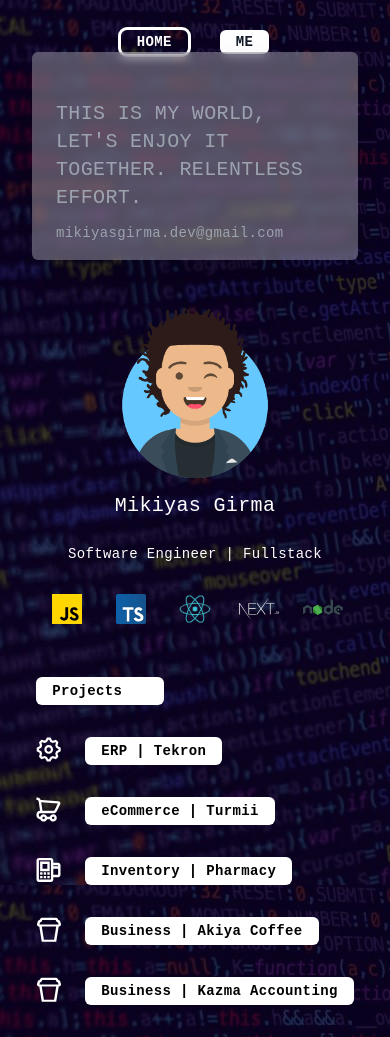
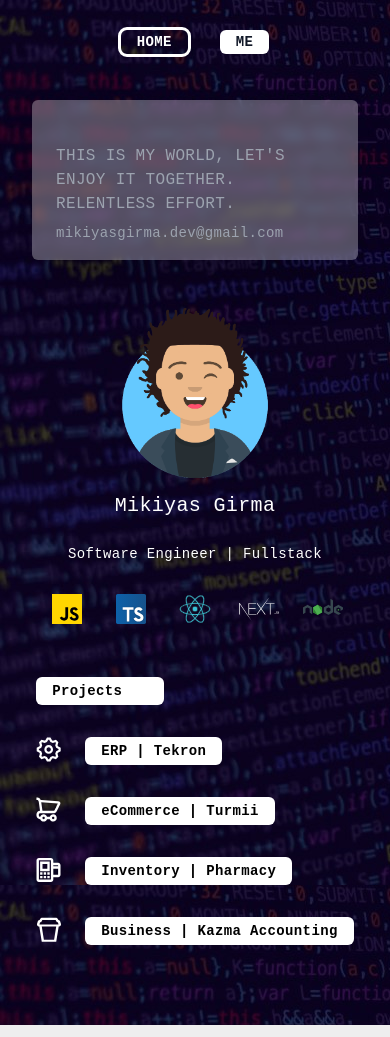
Before and after one commit to mikiyasgirma/Portfolio, a Next.js app: page / in a window 390 px wide. Built offline with nearby package versions, Linux system fonts and the light colour scheme.

Commit message:
fix: mobile homepage layout fixed

```diff
--- a/data/projects.js
+++ b/data/projects.js
@@ -187,50 +187,50 @@ const projects = [
       },
     ],
   },
-  {
-    title: "Business | Akiya Coffee",
-    icon: {
-      src: "/assets/business.svg",
-      alt: "business icon",
-    },
-    images: [
-      {
-        src: "https://res.cloudinary.com/dqkpqzldv/image/upload/v1656977093/portfolio/akiya/Screenshot_216_whlxcb.png",
-        alt: "Dashboard",
-      },
-      {
-        src: "https://res.cloudinary.com/dqkpqzldv/image/upload/v1656977098/portfolio/akiya/Screenshot_219_vqwkxx.png",
-        alt: "Dashboard",
-      },
-      {
-        src: "https://res.cloudinary.com/dqkpqzldv/image/upload/v1656977099/portfolio/akiya/Screenshot_218_kthvn3.png",
-        alt: "Dashboard",
-      },
-      {
-        src: "https://res.cloudinary.com/dqkpqzldv/image/upload/v1656977102/portfolio/akiya/Screenshot_217_mnldv1.png",
-        alt: "Dashboard",
-      },
-      {
-        src: "https://res.cloudinary.com/dqkpqzldv/image/upload/v1656977107/portfolio/akiya/Screenshot_215_lcdlrx.png",
-        alt: "Dashboard",
-      },
-    ],
-    features: ["Simple and basic static small business website"],
-    role: "web developer",
-    techstack: "NextJs, Tailwind CSS",
-    links: [
-      {
-        href: "https://github.com/mikiyasgirma/Akiya-Coffee",
-        src: "/assets/github-black.svg",
-        alt: "Github",
-      },
-      {
-        href: "https://akiyacoffee.com/",
-        src: "/assets/browser.svg",
-        alt: "Website",
-      },
-    ],
-  },
+  // {
+  //   title: "Business | Akiya Coffee",
+  //   icon: {
+  //     src: "/assets/business.svg",
+  //     alt: "business icon",
+  //   },
+  //   images: [
+  //     {
+  //       src: "https://res.cloudinary.com/dqkpqzldv/image/upload/v1656977093/portfolio/akiya/Screenshot_216_whlxcb.png",
+  //       alt: "Dashboard",
+  //     },
+  //     {
+  //       src: "https://res.cloudinary.com/dqkpqzldv/image/upload/v1656977098/portfolio/akiya/Screenshot_219_vqwkxx.png",
+  //       alt: "Dashboard",
+  //     },
+  //     {
+  //       src: "https://res.cloudinary.com/dqkpqzldv/image/upload/v1656977099/portfolio/akiya/Screenshot_218_kthvn3.png",
+  //       alt: "Dashboard",
+  //     },
+  //     {
+  //       src: "https://res.cloudinary.com/dqkpqzldv/image/upload/v1656977102/portfolio/akiya/Screenshot_217_mnldv1.png",
+  //       alt: "Dashboard",
+  //     },
+  //     {
+  //       src: "https://res.cloudinary.com/dqkpqzldv/image/upload/v1656977107/portfolio/akiya/Screenshot_215_lcdlrx.png",
+  //       alt: "Dashboard",
+  //     },
+  //   ],
+  //   features: ["Simple and basic static small business website"],
+  //   role: "web developer",
+  //   techstack: "NextJs, Tailwind CSS",
+  //   links: [
+  //     {
+  //       href: "https://github.com/mikiyasgirma/Akiya-Coffee",
+  //       src: "/assets/github-black.svg",
+  //       alt: "Github",
+  //     },
+  //     {
+  //       href: "https://akiyacoffee.com/",
+  //       src: "/assets/browser.svg",
+  //       alt: "Website",
+  //     },
+  //   ],
+  // },
   {
     title: "Business | Kazma Accounting",
     icon: {
--- a/pages/index.js
+++ b/pages/index.js
@@ -29,12 +29,12 @@ const Home = () => {
 
       <div className="min-h-screen w-full bg-vscode-background bg-repeat font-Roboto text-white tracking-wide md:p-20 p-8">
         <Nav />
-        <div className="flex flex-col h-full md:flex-row justify-between items-center space-y-12">
+        <div className="flex flex-col h-full my-12 md:my-0 md:flex-row justify-between items-center space-y-12">
           <div
-            className="bg-white flex flex-col justify-center px-6 py-4 text-gray-400 w-full md:w-80 h-52 md:h-64 shadow-2xl bg-clip-padding bg-opacity-30 rounded-md "
+            className="bg-white flex flex-col justify-center px-6 md:py-4 py-2 text-gray-400 w-full md:w-80 h-40 md:h-64 shadow-2xl bg-clip-padding bg-opacity-30 rounded-md "
             style={{ backdropFilter: "blur(5px)" }}
           >
-            <p className="uppercase md:text-2xl text-xl relative">
+            <p className="uppercase md:text-2xl text-base relative">
               This is my world, let's enjoy it together. Relentless Effort.
             </p>
             <div className="absolute bottom-4 left-6">
```
